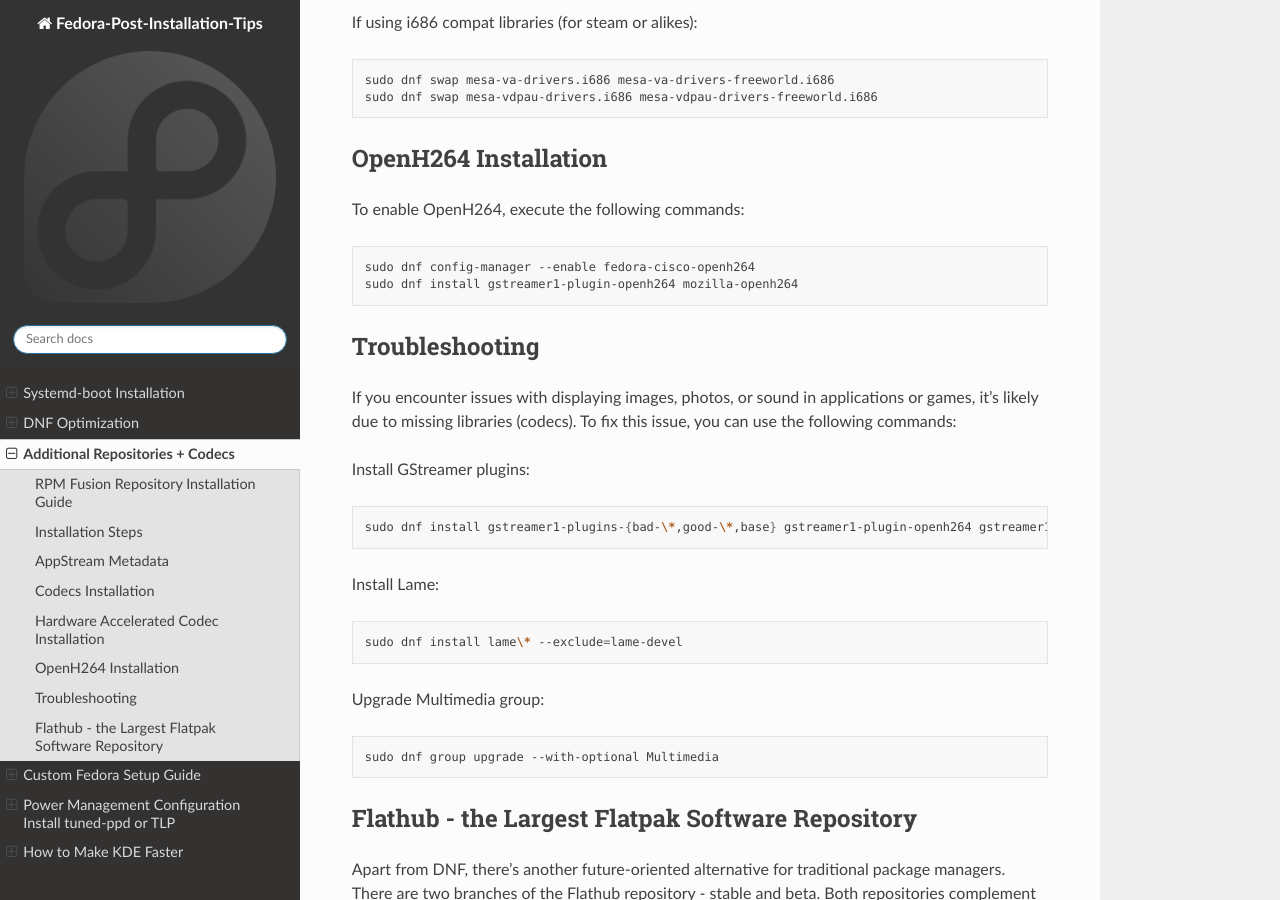
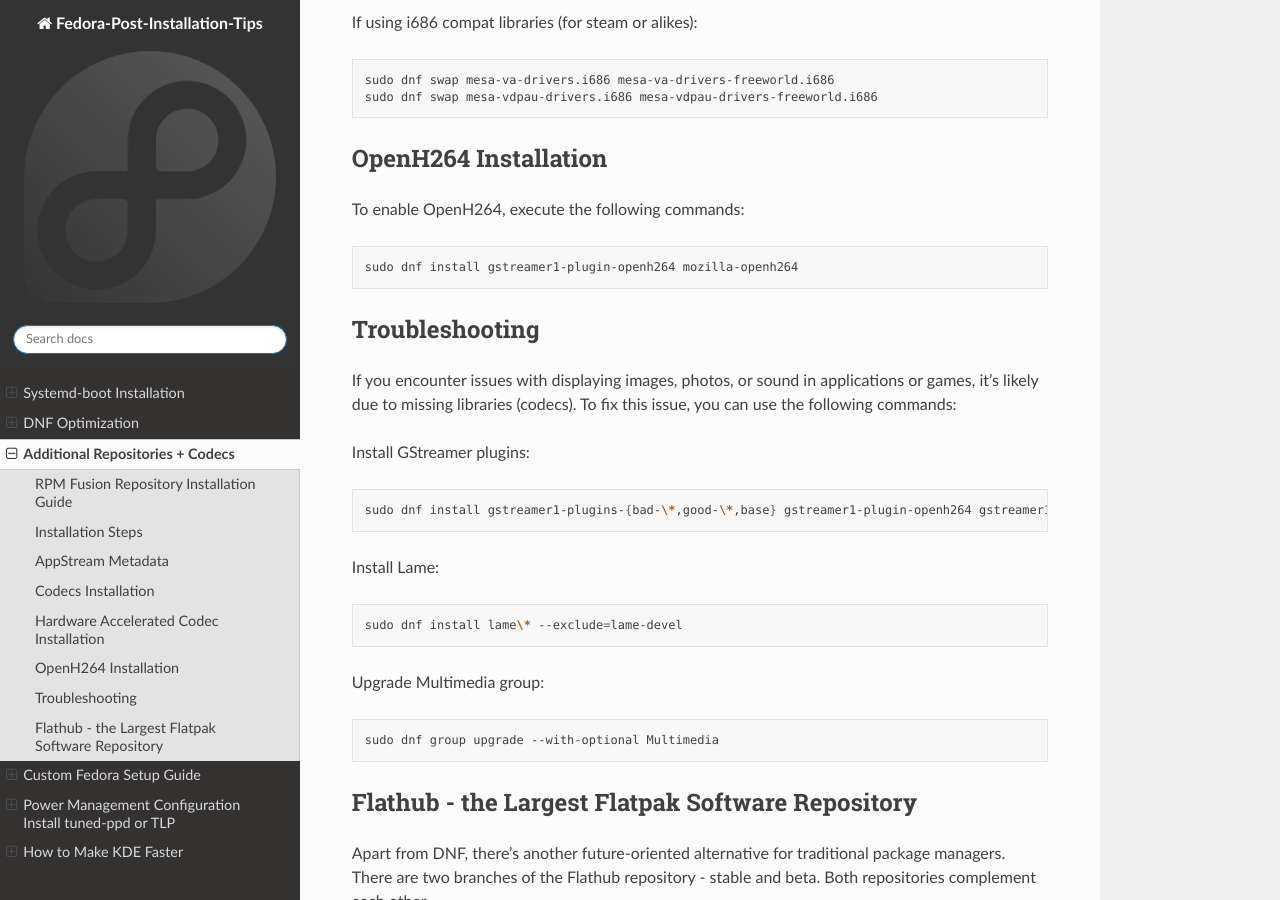
Before and after one commit to Witek3023/Fedora-Post-Installation-Tips, a Sphinx documentation site: the page built from docs/source/additional-repositories.rst, in a window 1280 px wide and 900 px high, scrolled down 1475 px. Built offline with Sphinx 7.4.7 and the Read the Docs theme 3.1.0, drawn with Linux system fonts in a browser that asks for light colours.

Commit message:
Update additional-repositories.rst

```diff
--- a/docs/source/additional-repositories.rst
+++ b/docs/source/additional-repositories.rst
@@ -79,7 +79,6 @@
 
 .. code-block:: shell
 
-    sudo dnf config-manager --enable fedora-cisco-openh264
     sudo dnf install gstreamer1-plugin-openh264 mozilla-openh264
 
 Troubleshooting
```
